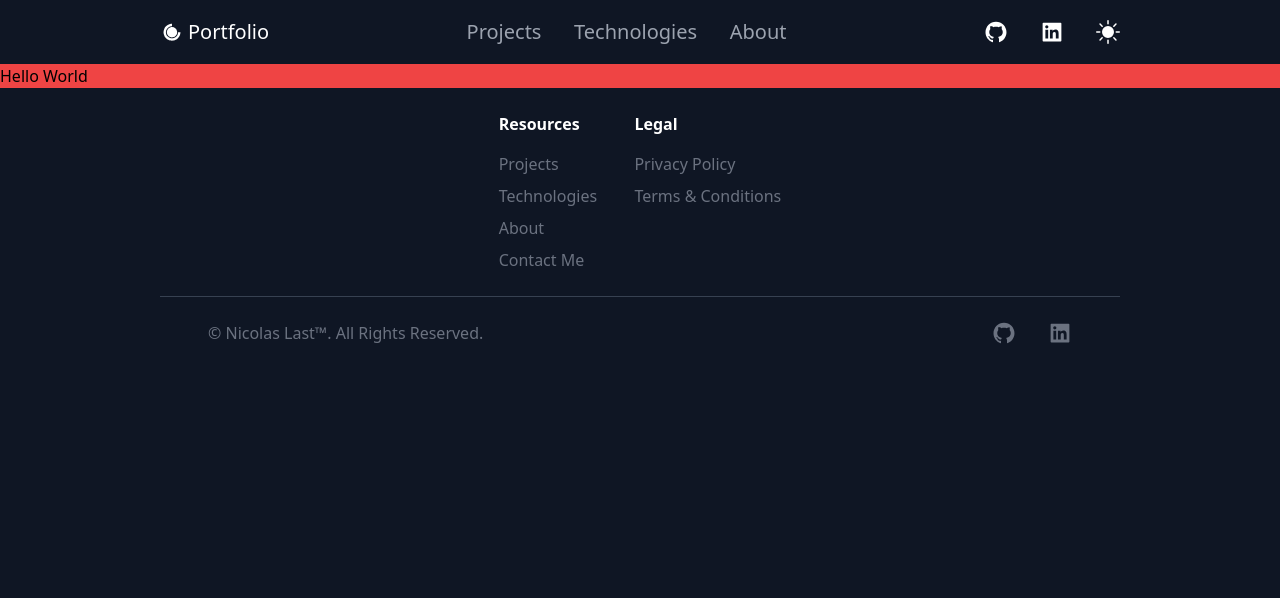
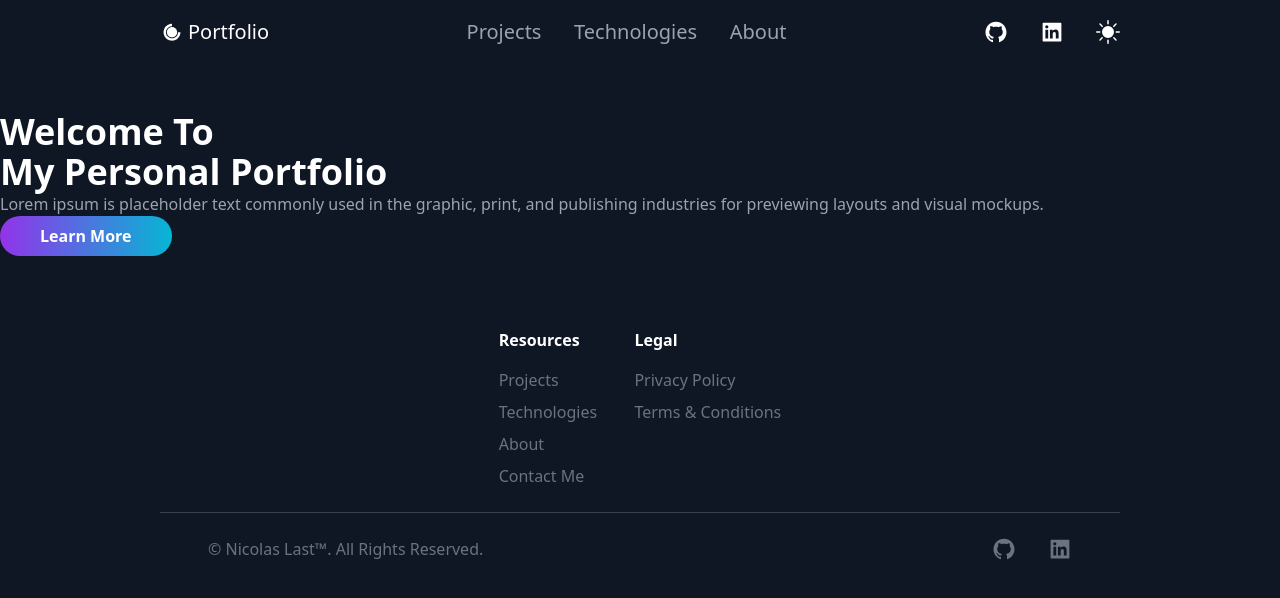
Before and after one commit to niclast7611/niclastdev3-portfolio-v2, a Next.js app: page / in a window 1280 px wide. Shown: the top 598 px of the page. Built offline with nearby package versions, Linux system fonts and the light colour scheme.

Commit message:
need to get background animation and hero section finished up

```diff
--- /dev/null
+++ b/pages/components/Hero.tsx
@@ -0,0 +1,23 @@
+import React from "react";
+
+type Props = {};
+
+const Hero = (props: Props) => {
+  return (
+    <div className="my-12 text-white">
+      <div className="text-4xl font-semibold">
+        Welcome To
+        <br /> My Personal Portfolio
+      </div>
+      <div className="text-gray-400 ">
+        Lorem ipsum is placeholder text commonly used in the graphic, print, and
+        publishing industries for previewing layouts and visual mockups.
+      </div>
+      <button className="px-10 py-2 font-bold rounded-l-full rounded-r-full bg-gradient-to-r from-purple-600 to-cyan-500">
+        Learn More
+      </button>
+    </div>
+  );
+};
+
+export default Hero;
--- a/pages/index.tsx
+++ b/pages/index.tsx
@@ -1,3 +1,9 @@
+import Hero from "./components/Hero";
+
 export default function Home() {
-  return <div className="w-full bg-red-500">Hello World</div>;
+  return (
+    <div className="w-full h-full">
+      <Hero />
+    </div>
+  );
 }
```
